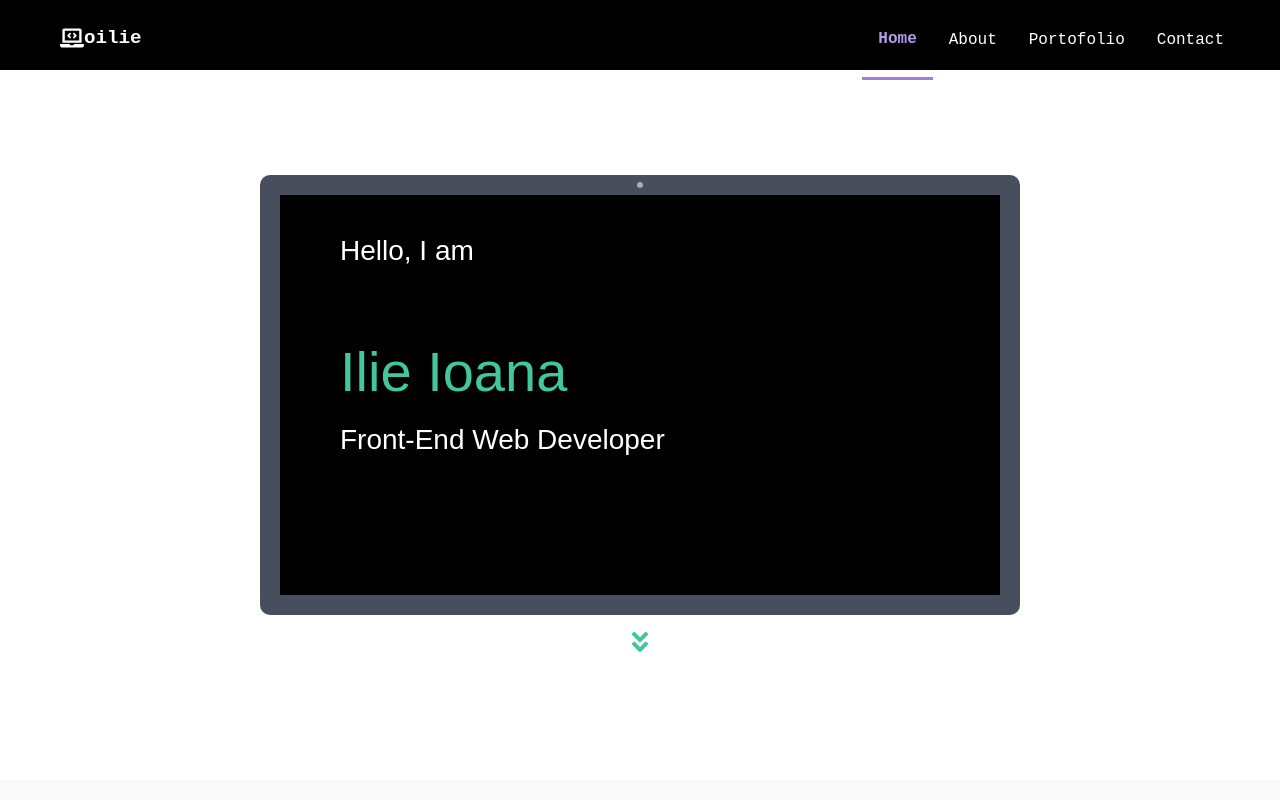
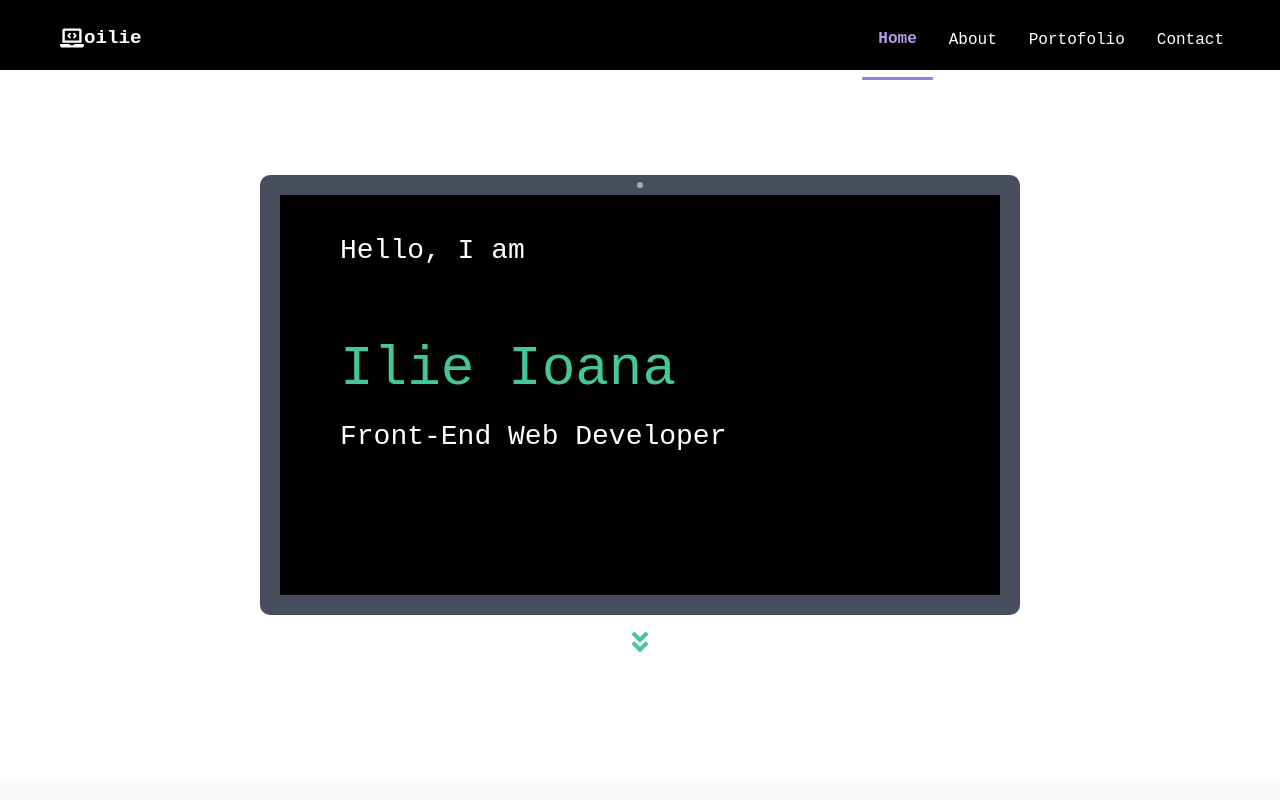
Before and after one commit to o-ilie/React-Portofolio, a React (Create React App) app: page / in a window 1280 px wide. Shown: the top 800 px of the page. Built offline with nearby package versions, Linux system fonts and the light colour scheme; what react-animations would draw is missing.

Commit message:
Update HeroElements.js

```diff
--- a/src/components/HeroSection/HeroElements.js
+++ b/src/components/HeroSection/HeroElements.js
@@ -67,7 +67,7 @@ export const HeroContent = styled.div`
     padding: 20px;
     padding-left: 60px;
     font-size: 28px;
-    font-family: 'Roboto Mono', sans-serif;
+    font-family: 'Roboto Mono', monospace;
     font-weight: 400;
 
     @media screen and (max-width: 480px) {
```
